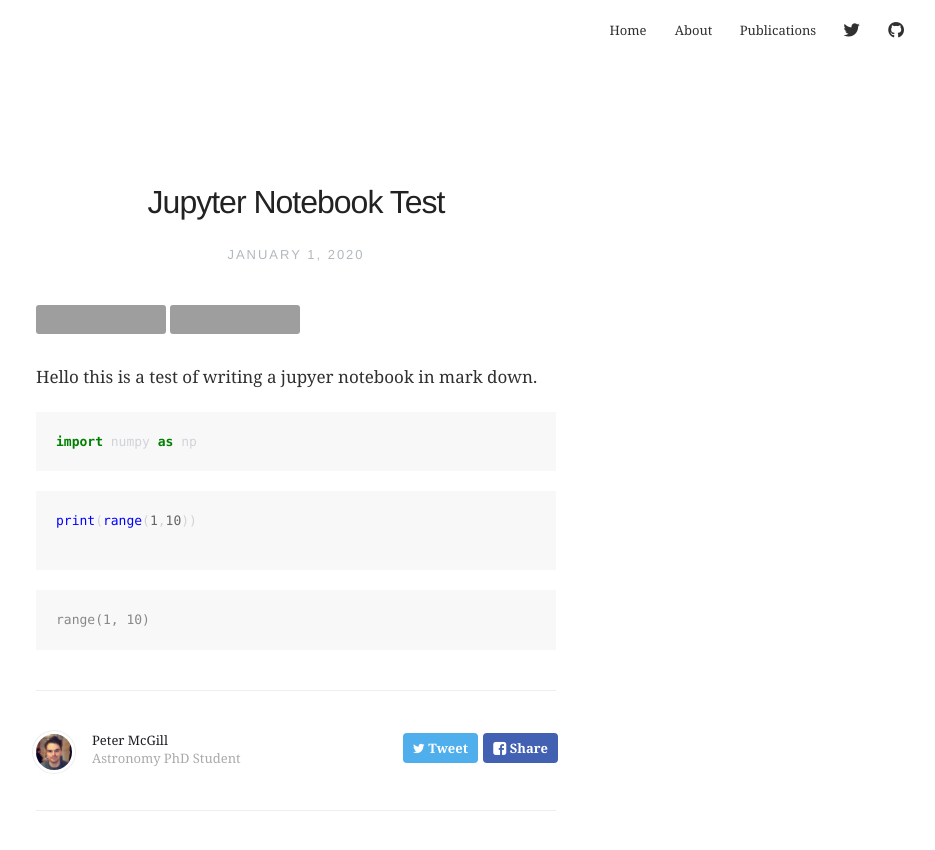
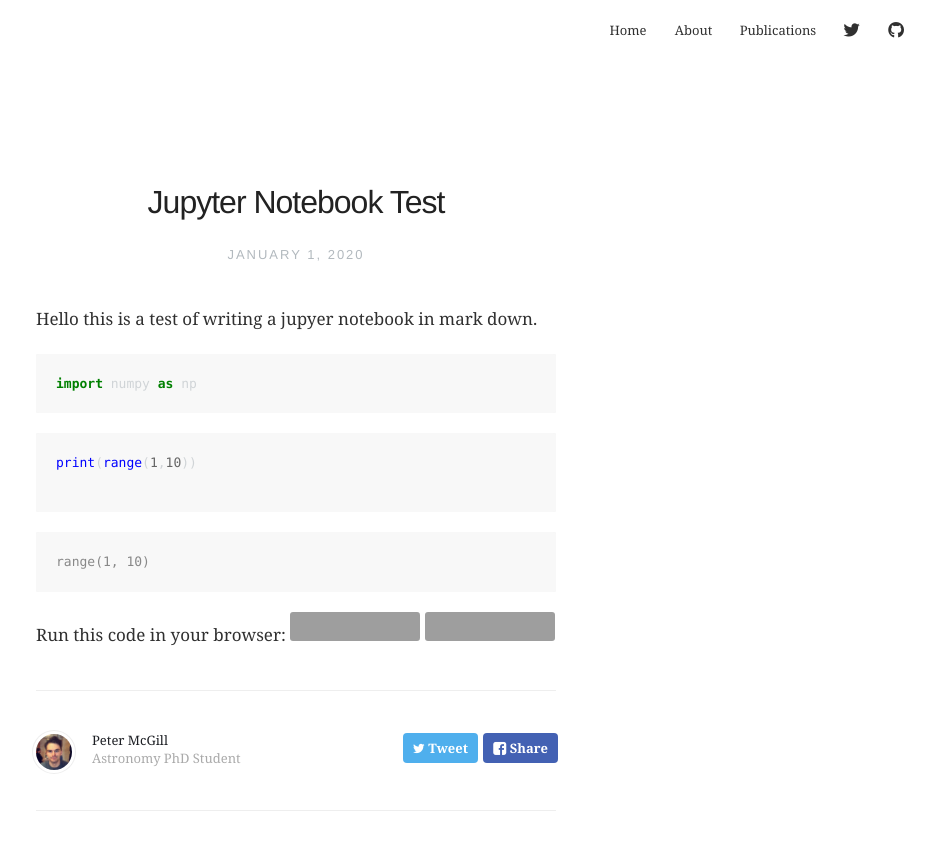
Before and after one commit to astrophpeter/astrophpeter.github.io, a Jekyll site: the page built from _posts/2020-01-1-jupyter-notebook-test.md, in a window 1280 px wide, cut to the strip 0-951 px from the top of the page. Shown: the top 850 px of the strip, without its empty margins (344-1279 px from the left). Built offline with Jekyll 4.4.1, drawn with Linux system fonts in a browser that asks for light colours; nearby versions of some CDN libraries; grey boxes are pictures that could not be loaded.

Commit message:
Update 2020-01-1-jupyter-notebook-test.md

````diff
--- a/_posts/2020-01-1-jupyter-notebook-test.md
+++ b/_posts/2020-01-1-jupyter-notebook-test.md
@@ -17,3 +16,5 @@ print(range(1,10))
 ```
 
     range(1, 10)
+
+Run this code in your browser:  [![Binder](https://mybinder.org/badge_logo.svg#badge)](https://mybinder.org/v2/gh/astrophpeter/astrophpeter.github.io/master?filepath=2020-01-1-jupyter-notebook-test.ipynb) [![Open In Colab](https://colab.research.google.com/assets/colab-badge.svg#badge)](https://colab.research.google.com/github/astrophpeter/astrophpeter.github.io/blob/master/2020-01-1-jupyter-notebook-test.ipynb)
````
Also changed, not shown: other parts of _posts/2020-01-1-jupyter-notebook-test.md (+0 -1 lines).
